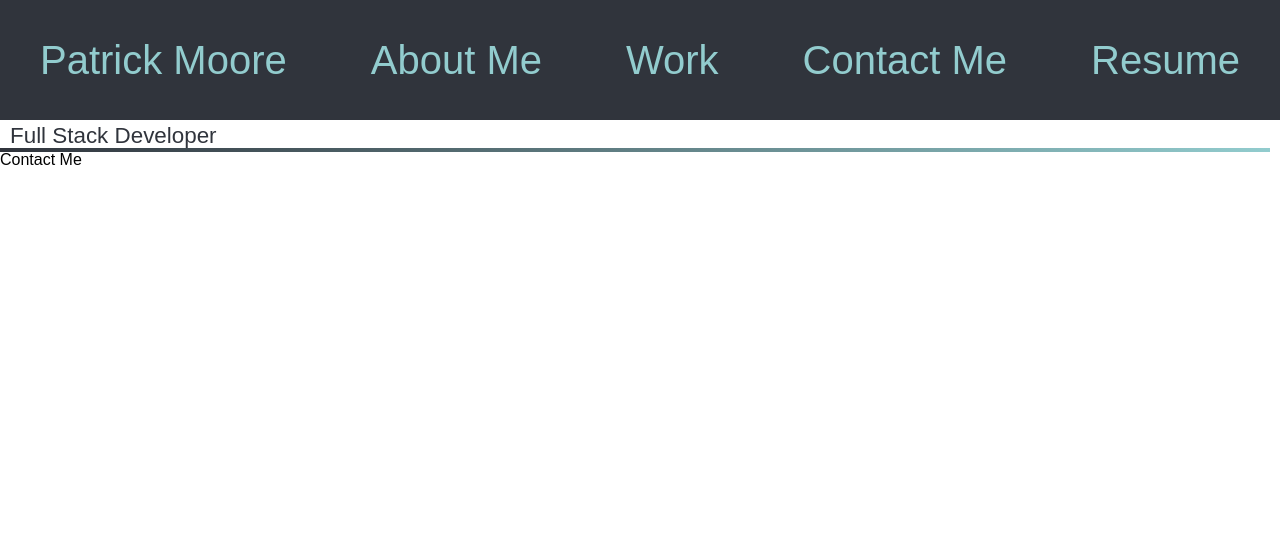
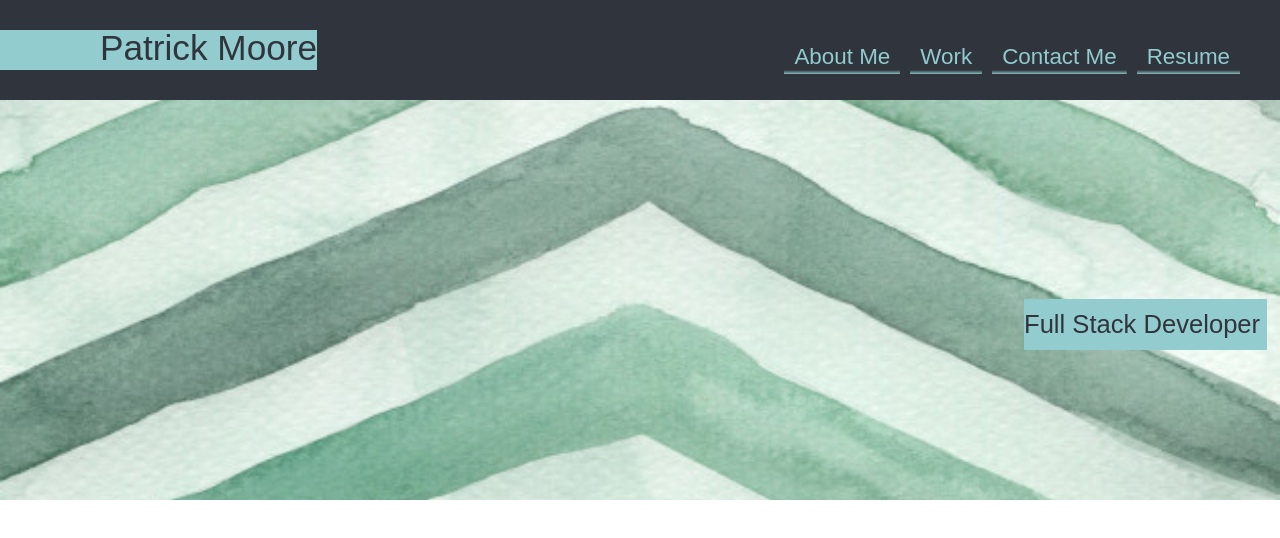
Before and after one commit to mooreFL/Patrick-Moore-Portfolio, a plain HTML site: page index.html in a window 1280 px wide. Drawn offline with Linux system fonts and the light colour scheme; files whose address does not match are found by name.

Commit message:
redid html and css tweaked formatting

```diff
--- a/index.html
+++ b/index.html
@@ -4,33 +4,37 @@
     <meta charset="UTF-8">
     <meta http-equiv="X-UA-Compatible" content="IE=edge">
     <meta name="viewport" content="width=device-width, initial-scale=1.0">
-    <title>Patrick Moore Portfolio</title>
-    <link rel="stylesheet" href="C:\Users\moore\Documents\UCF\homework\Patrick-Moore-Portfolio\reset.css">
-    <link rel="stylesheet" href="C:\Users\moore\Documents\UCF\homework\Patrick-Moore-Portfolio\style.css">
+    <title>Document</title>
+    <link rel="stylesheet" href="./reset.css">
+    <link rel="stylesheet" href="./style.css">
+
 </head>
 
 <body>
-
     <header>
-      <div class="flex-container">
-      <div>Patrick Moore</div>
-      <div><a href="#About Me">About Me</a></div>
-      <div><a href="#Work">Work</a></div>
-      <div><a href="#Contact Me">Contact Me</a></div>
-      <div><a href="#Resume">Resume</a></div>
-      </div>
+        <div class="navlink">
+        <h1>Patrick Moore</h1>
+        <nav>
+            <ul class="ul">
+            <li><a class="about" href="#about">About Me</a></li>
+            <li><a class="about" href="#work">Work</a></li>
+            <li><a class="about" href="#contact">Contact Me</a></li>
+            <li><a class="about" href="#">Resume</a></li>
+            </ul>
+        </nav>
+        </div>
     </header>
 
-    <nav>
-        <div class="subtitle"></div>
+    <section class="banner">
+                <div class="background" style="background-image: url(./assets/backgroundimage.jpg); width: 100%; height: 400px; background-size: cover; background-position: center;">
+                <div class="fullstack">
+                    <h2>Full Stack Developer</h2>
+                </div>
+                </div>
 
-        <div>Full Stack Developer</div>
-    </nav>
+    </section>
 
-    <footer>
-     <a>Contact Me</a>
 
-    </footer>
 
 </body>
 </html>
--- a/style.css
+++ b/style.css
@@ -1,13 +1,3 @@
-* {
-    box-sizing: border-box;
-    padding: 0;
-    margin 0;
-}
-
-
-body {
-font-family: sans-serif;
-}
 
 :root {
     --blue: #92ccce;
@@ -15,49 +5,119 @@ font-family: sans-serif;
 
 }
 
-header {
-    padding: 40px;
+body {
+    font-family: sans-serif;
+}
+
+header h1 {
+    display: inline-block;
+    background-color: var(--blue);
+    color: var(--gray);
+    padding-left: 100px;
+    font-size: 2.75vw;
+}
+
+.about {
+    text-decoration: none;
+    padding: 5px 10px;
+    margin-right: 10px;
+    background-image: linear-gradient(0deg, var(--blue) 0%, var(--gray) 100%);
+    background-repeat: no-repeat;
+    background-size: 100% 0.2em;
+    background-position: bottom;
+    transition: all 0.25s ease-in;
+    font-size: 1.4rem;
+}
+
+* {
+    box-sizing: border-box;
+}
+
+.navlink {
+    display:flex;
+    flex-direction: row;
+    flex-wrap: wrap;
+    justify-content: space-between;
+    padding: 30px 30px 30px 0px;
     text-align: center;
     background-color: var(--gray);
     color: var(--blue);
     font-size: 40px;
 }
 
-div .name {
-    padding: 40px;
-    background-color: var(--blue);
-    color: var(--gray)
+.ul {
+    display: flex;
+    flex-direction: row;
+    flex-wrap: wrap;
+    align-items: center;
+    color: var(--gray);
 }
 
-header div .flex-container {
-    color: var(--blue);
+a:hover {
+    background-color: var(--blue);
+  }
+
+nav {
+    display: flex;
+    flex-direction: row;
+    flex-wrap: wrap;
 }
 
-a, a:hover, a:visited, a:active {
-    color: inherit;
-    text-decoration: none;
+nav a {
+    color: var(--blue);
+    padding: 10px;
+    margin-right: 12px;
+    font-size: 1.4rem;
+}
 
+.fullstack h2 {
+    position: absolute;
+    display: flex;
+    flex-direction: row;
+    justify-content: left;
+    font-size: 2vw;
+    line-height: 2;
+    margin-left: 80%;
+    bottom: 450px;
+    background-color: var(--blue);
+    color: var(--gray);
+    padding-right: 7px;
 }
 
 
-.flex-container {
+.aside h3 h4 h5{
+    position: relative;
     display: flex;
-    flex-direction: row;
-    flex-wrap: wrap;
-    justify-content: space-between;
-    align-content: flex-end;
-    align-items: center;
+    flex-direction: column;
+    justify-content: left;
+    font-size: 40px;
+    margin-left: 20px;
 }
 
-nav {
-    text-decoration: none;
-    padding: 5px 10px;
-    color: var(--gray);
-    margin-right: 10px;
-    background-image: linear-gradient(270deg, var(--blue) 0%, var(--gray) 100%);
-    background-repeat: no-repeat;
-    background-size: 100% 0.2em;
-    background-position: bottom;
-    transition: all 0.25s ease-in;
-    font-size: 1.4rem;
+main h3 {
+    display: inline-block;
 }
+ /*
+.verticallineaboutme{
+    border height: ;
+    border-left: 5px;
+    border-color: var(--gray);
+}
+/*
+.verticallinework {
+    border height: ;
+    border-left: 5px;
+    border-color: var(--gray);
+}
+
+.verticallinecontactme {
+    border height: ;
+    border-left: 5px;
+    border-color: var(--gray);
+}
+
+
+ .main {
+
+ }
+/*
```
